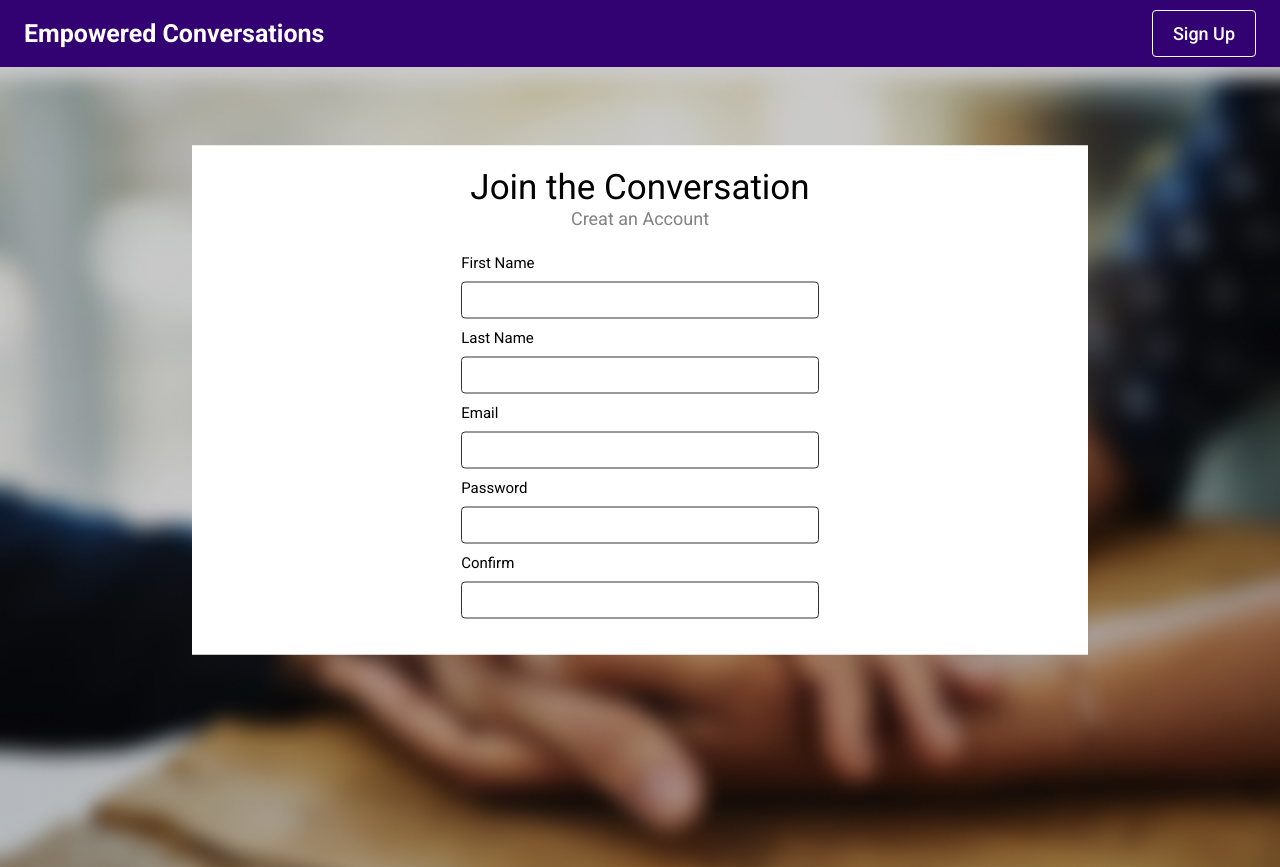
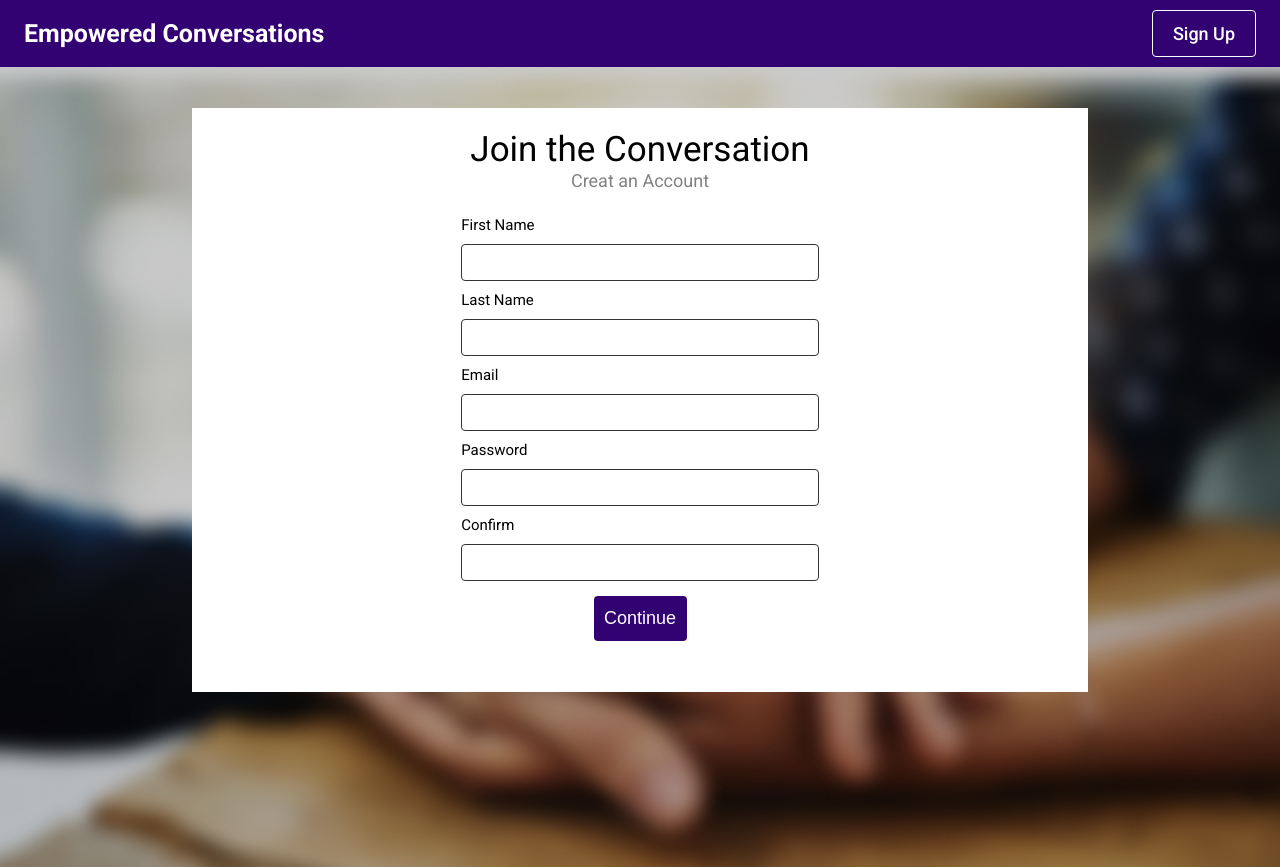
Before and after one commit to bw-empowered-conversations/Front-End, a React (Create React App) app: page / in a window 1280 px wide. Built offline with nearby package versions, Linux system fonts and the light colour scheme.

Commit message:
form validation

```diff
--- a/src/components/NewSignUp.js
+++ b/src/components/NewSignUp.js
@@ -2,7 +2,7 @@ import React from "react";
 import { Route, Link } from "react-router-dom";
 import Background from "../images/backhandsblur.jpg";
 import styled from "styled-components";
-import { useForm } from "react-hook-form";
+import {useForm} from "react-hook-form";
 
 const WrapBackDiv = styled.div`
   height: 100vh;
@@ -46,9 +46,30 @@ const Label = styled.label`
 margin: 1rem 0;
 `
 
+const ButtonSpan = styled.button`
+    text-decoration: none;
+    border: none;
+    border-radius: 4px;
+    font-size: 1.8rem;
+    text-align: center;
+    padding: 1.2rem 2rem;
+    display: flex;
+    align-items:center;
+    font-weight: 500;
+    background: #330272;
+    color: #fff;
+    width: 9.3rem;
+    margin: 1.5rem auto;
+    justify-content:center;
+
+`
+
+
 const NewSignUp = () => {
-  const { register, handleSubmit } = useForm();
-
+    const { register, handleSubmit, errors } = useForm()
+    const onSubmit= data => {
+        console.log(data)
+    }
   return (
     <>
       <WrapBackDiv>
@@ -56,18 +77,29 @@ const NewSignUp = () => {
           {" "}
           Join the Conversation
           <SubTextStyle>Creat an Account</SubTextStyle>
-          <FormStyle>
+          <FormStyle onSubmit={handleSubmit(onSubmit)}>
             <Label htmlFor="firstname">First Name</Label>
-            <Input label="firstname" name="firstname" ref={register} />
+            <Input
+                type="text"
+                id='firstname'
+                label="firstname"
+                name="firstname"
+                ref={register({required: true, minLength: 2})}
+            />
+            {errors.firstname && errors.firstname.type === 'required' && <p>This is requried</p>}
+            {errors.firstname && errors.firstname.type === 'minLength' && <p>This field requires minimum length of 2</p>}
+
             <Label htmlFor="lastname">Last Name</Label>
-            <Input label="lastname" name="lastname" ref={register} />
+            <Input label="lastname" name="lastname"  />
             <Label htmlFor="email">Email</Label>
-            <Input name="email" ref={register} />
+            <Input name="email" />
             <Label htmlFor="password">Password</Label>
-            <Input name="password" ref={register} />
+            <Input name="password"  />
             <Label htmlFor="confirm">Confirm</Label>
-            <Input name="confirm" ref={register} />
+            <Input name="confirm"  />
+            <ButtonSpan>Continue</ButtonSpan>
           </FormStyle>
+
         </Modal>
       </WrapBackDiv>
     </>
```
